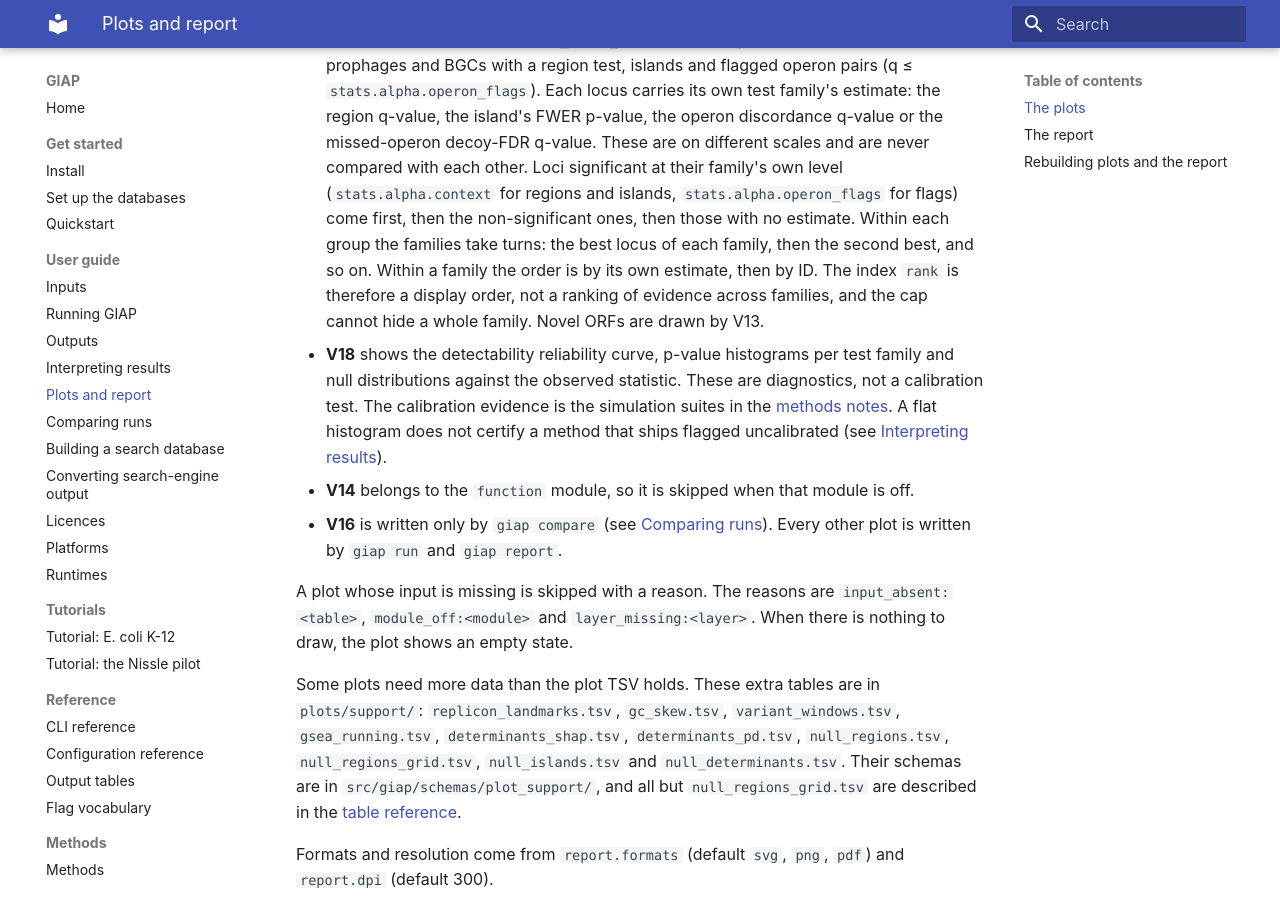
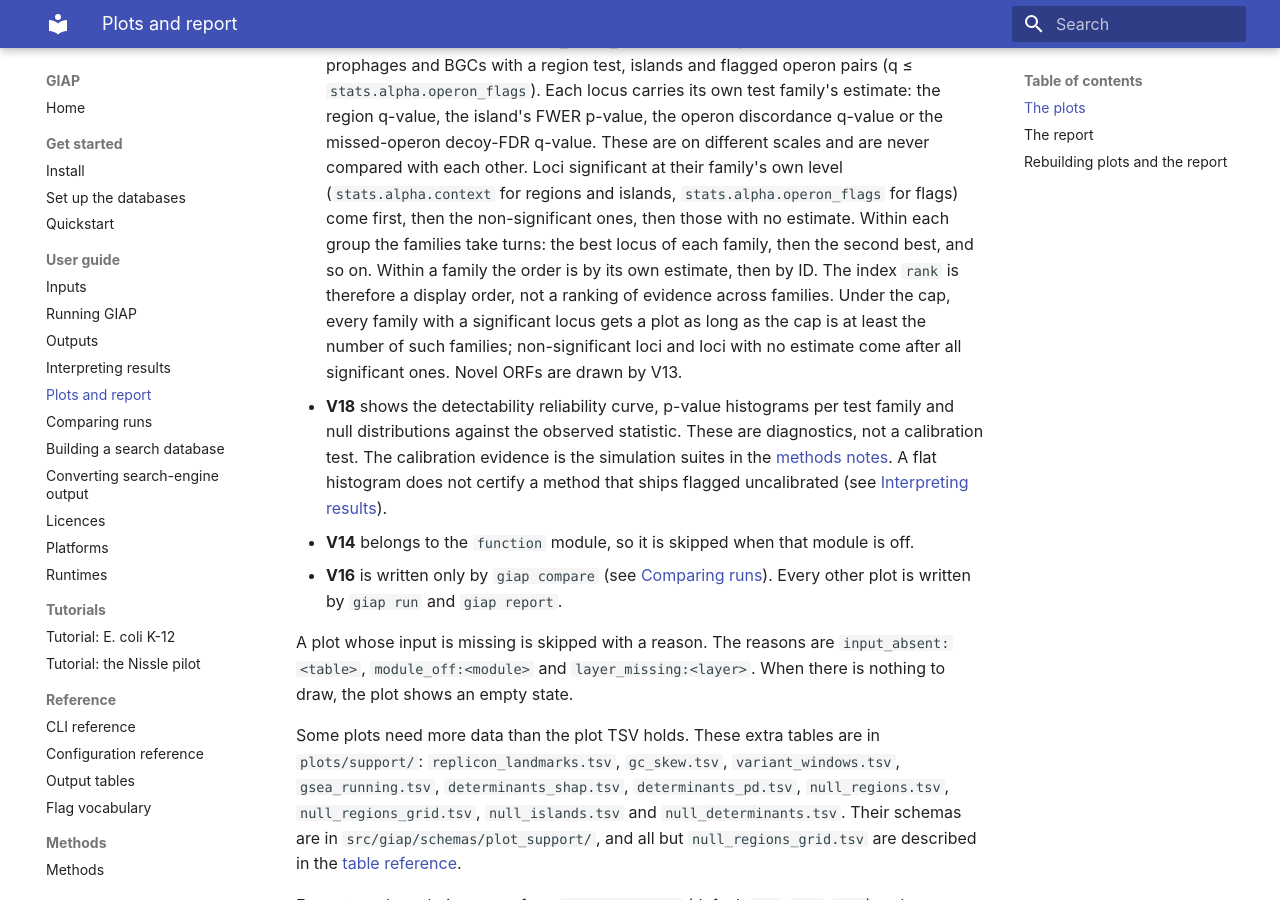
Before and after one commit to khoa-yelo/giap, an MkDocs documentation site: the page built from docs/user-guide/plots-and-report.md, in a window 1280 px wide and 900 px high, scrolled down 1687 px. Built offline with MkDocs 1.6.1 and Material for MkDocs 9.7.7, drawn with Linux system fonts in a browser that asks for light colours.

Commit message:
fix(V03): review round 1 (narrow the cap guarantee, families in the caption, NA order example)
Statistician B1-B2 and code review should-fix 1-2 on #360; nits to the backlog.

Agent-Role: lead
Co-Authored-By: Claude Opus 5.5 <noreply@anthropic.com>
Claude-Session: https://claude.ai/code/session_01PrvuX9xr7fWwMTpHJxPSjm

```diff
--- a/docs/user-guide/plots-and-report.md
+++ b/docs/user-guide/plots-and-report.md
@@ -39,7 +39,9 @@ Notes on particular plots:
   first, then the non-significant ones, then those with no estimate. Within each group the
   families take turns: the best locus of each family, then the second best, and so on. Within a
   family the order is by its own estimate, then by ID. The index `rank` is therefore a display
-  order, not a ranking of evidence across families, and the cap cannot hide a whole family.
+  order, not a ranking of evidence across families. Under the cap, every family with a significant
+  locus gets a plot as long as the cap is at least the number of such families; non-significant
+  loci and loci with no estimate come after all significant ones.
   Novel ORFs are drawn by V13.
 - **V18** shows the detectability reliability curve, p-value histograms per test family and null
   distributions against the observed statistic. These are diagnostics, not a calibration test. The
```
Also changed, not shown: changelog.d/+v03-order-within-family.bugfix.md (+2 -1 lines), docs/backlog.md (+7 -0 lines), 2 other files.
